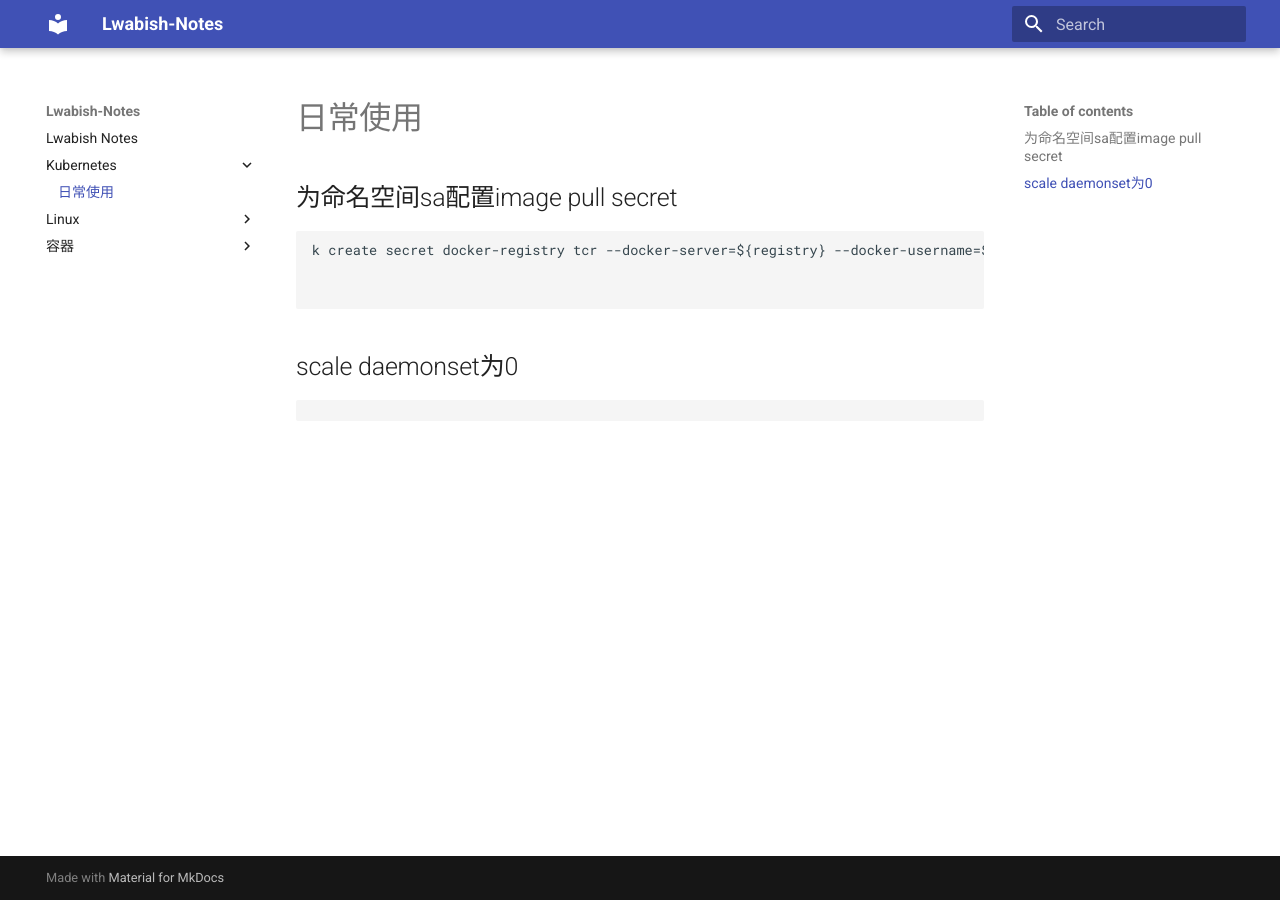
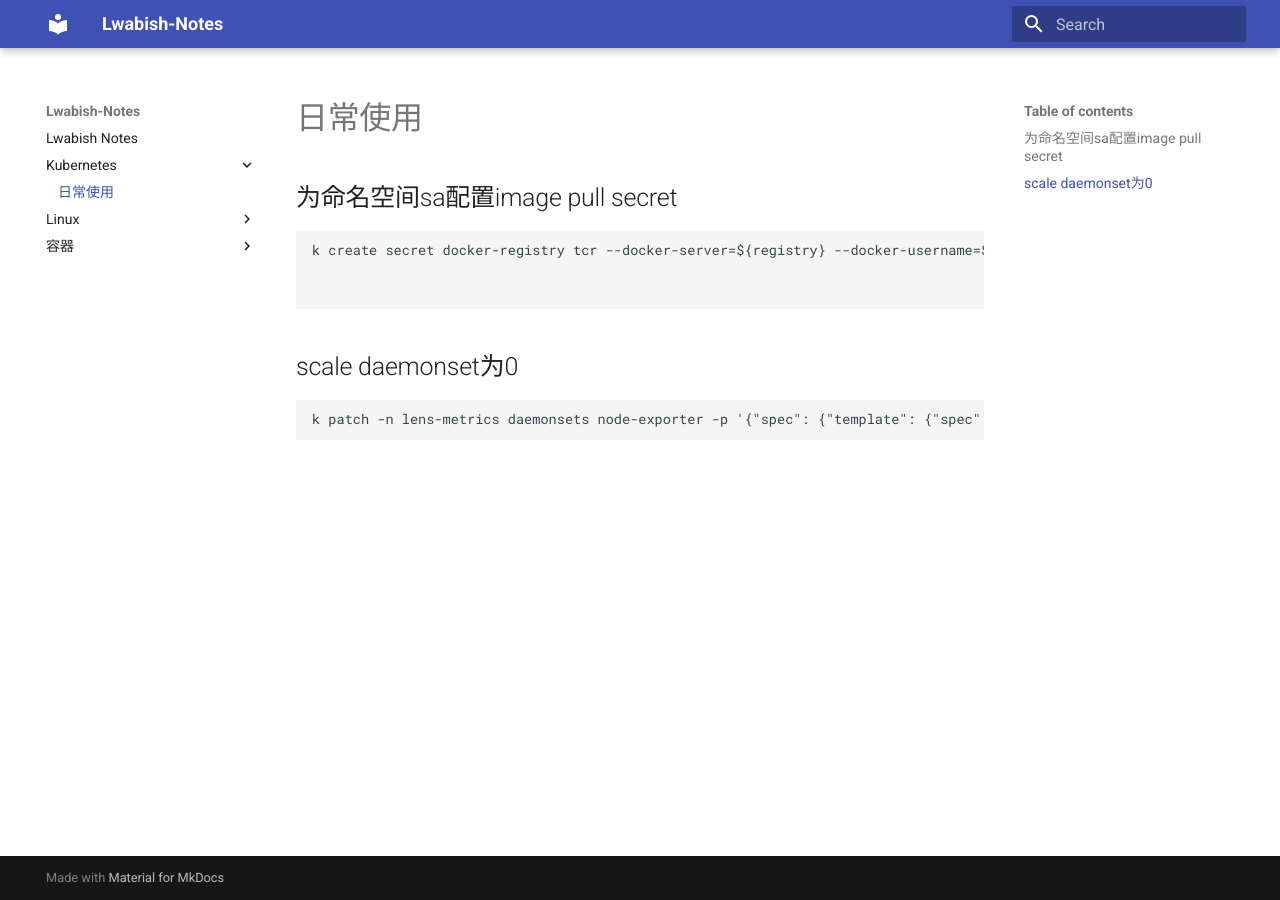
Before and after one commit to lwabish/notes, an MkDocs documentation site: the page built from docs/kubernetes/日常使用.md, in a window 1280 px wide. Built offline with MkDocs 1.6.1 and Material for MkDocs 9.7.7, drawn with Linux system fonts in a browser that asks for light colours.

Commit message:
test: 💍 git hook

````diff
--- a/docs/kubernetes/日常使用.md
+++ b/docs/kubernetes/日常使用.md
@@ -10,5 +10,6 @@ k create secret docker-registry tcr --docker-server=${registry} --docker-usernam
 
 ## scale daemonset为0
 
+```shell
+k patch -n lens-metrics daemonsets node-exporter -p '{"spec": {"template": {"spec": {"nodeSelector": {"non-existing": "true"}}}}}'
 ```
-```
````
